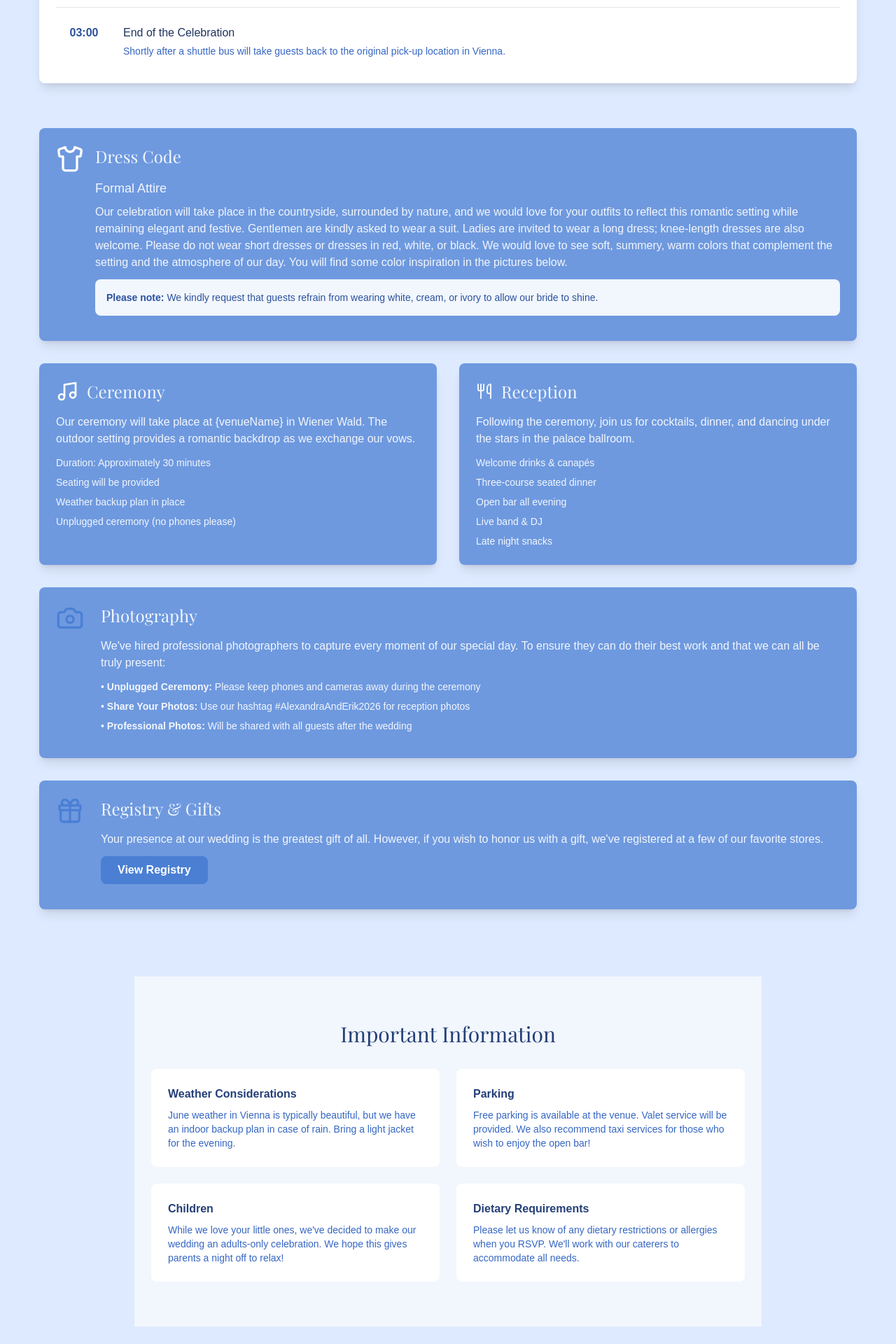
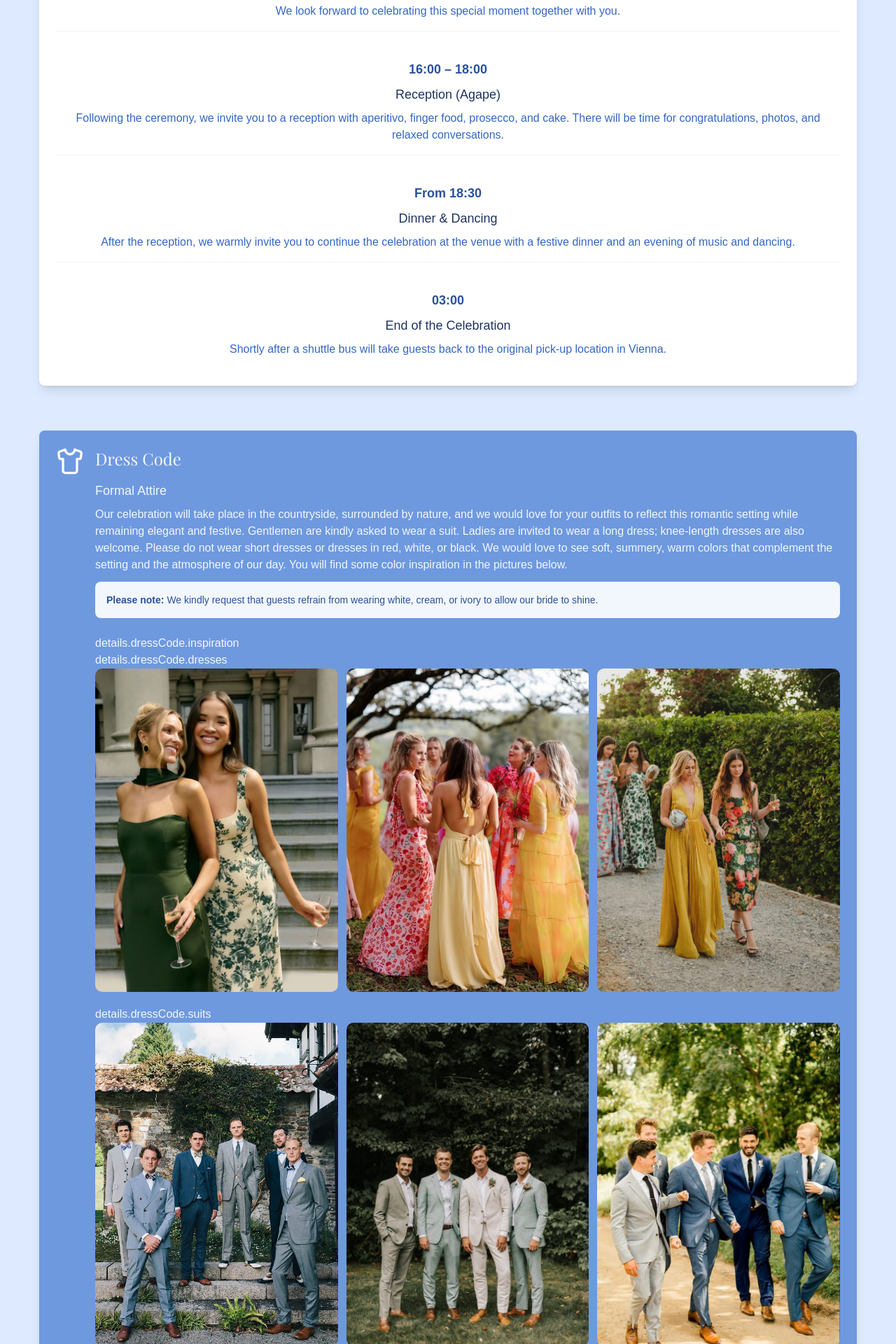
Before and after one commit to eckepecke/erik-alex-wedding, a React (Vite) app: page /details in a window 1280 px wide. Shown: the part 1380-3300 px from the top of the page at 70% size. Built offline with nearby package versions, Linux system fonts and the light colour scheme; a web font is replaced by a local one.

Commit message:
Added basic dresscode gallery

```diff
--- a/src/components/details/DressCode.css
+++ b/src/components/details/DressCode.css
@@ -32,3 +32,34 @@
   @apply w-10 h-10;
   @apply flex-shrink-0;
 }
+
+.dresscode-gallery {
+  margin-top: 1.5rem;
+  width: 100%;
+}
+
+.dresscode-gallery-group {
+  width: 100%;
+  margin-bottom: 1.25rem;
+}
+
+.dresscode-gallery-grid {
+  width: 100%;
+  display: grid;
+  grid-template-columns: repeat(auto-fit, minmax(140px, 1fr));
+  gap: 0.75rem;
+}
+
+.dresscode-gallery-grid img {
+  width: 100%;
+  height: 100%;
+  aspect-ratio: 3 / 4;
+  object-fit: cover;
+  border-radius: 10px;
+  transition: transform 0.2s ease, box-shadow 0.2s ease;
+}
+
+.dresscode-gallery-grid img:hover {
+  transform: scale(1.03);
+  box-shadow: 0 6px 16px rgba(0, 0, 0, 0.12);
+}
--- a/src/components/details/DressCode.jsx
+++ b/src/components/details/DressCode.jsx
@@ -5,6 +5,19 @@ import { useTranslation } from '../../hooks/useTranslations';
 import './DressCode.css';
 import './commons.css';
 
+const dressImages = [
+  '/assets/dress-1.jpeg',
+  '/assets/dress-2.jpeg',
+  '/assets/dress-3.jpeg',
+];
+
+const suitImages = [
+  '/assets/suit-1.jpeg',
+  '/assets/suit-2.jpeg',
+  '/assets/suit-3.jpeg',
+//   '/assets/suit-4.jpeg',
+//   '/assets/suit-5.jpeg',
+];
 
 export const DressCode = () => {
   const { t } = useTranslation();
@@ -15,16 +28,54 @@ export const DressCode = () => {
         <div className="dresscode-icon detail-item-icon">
           <Shirt />
         </div>
+
         <div className="detail-item-text">
-          <h3 className="detail-item-title">{t('details.dressCode.title')}</h3>
-          <p className="detail-item-subtitle">{t('details.dressCode.attire')}</p>
+          <h3 className="detail-item-title">
+            {t('details.dressCode.title')}
+          </h3>
+
+          <p className="detail-item-subtitle">
+            {t('details.dressCode.attire')}
+          </p>
+
           <p className="detail-item-paragraph">
             {t('details.dressCode.description')}
           </p>
+
           <div className="dresscode-note">
             <p>
-              <strong>{t('details.dressCode.noteStrong')}</strong> {t('details.dressCode.noteText')}
+              <strong>{t('details.dressCode.noteStrong')}</strong>{' '}
+              {t('details.dressCode.noteText')}
             </p>
+          </div>
+
+          {/* Inspiration gallery */}
+          <div className="dresscode-gallery">
+            <h4 className="dresscode-gallery-title">
+              {t('details.dressCode.inspiration')}
+            </h4>
+
+            <div className="dresscode-gallery-group">
+              <span className="dresscode-gallery-label">
+                {t('details.dressCode.dresses')}
+              </span>
+              <div className="dresscode-gallery-grid">
+                {dressImages.map((src) => (
+                  <img key={src} src={src} alt="Dress inspiration" />
+                ))}
+              </div>
+            </div>
+
+            <div className="dresscode-gallery-group">
+              <span className="dresscode-gallery-label">
+                {t('details.dressCode.suits')}
+              </span>
+              <div className="dresscode-gallery-grid">
+                {suitImages.map((src) => (
+                  <img key={src} src={src} alt="Suit inspiration" />
+                ))}
+              </div>
+            </div>
           </div>
         </div>
       </div>
--- a/src/components/details/InfoCards.css
+++ b/src/components/details/InfoCards.css
@@ -1,52 +1,46 @@
-/* InfoCards.css */
+/* InfoCards.css - Updated schedule section */
 
-/* Grid wrapper */
+/* Grid wrapper remains the same */
 .info-cards-grid {
   @apply grid gap-8 mb-16;
-  grid-template-columns: repeat(1, minmax(0, 1fr)); /* default 1 column for small screens */
+  grid-template-columns: repeat(1, minmax(0, 1fr));
 }
 
-@media (min-width: 768px) { /* md: */
+@media (min-width: 768px) {
   .info-cards-grid {
     grid-template-columns: repeat(2, minmax(0, 1fr));
     grid-auto-rows: auto;
   }
 
-  /* Make the schedule card span both columns */
   .info-card-schedule-wrapper {
     grid-column: span 2;
   }
 }
 
-/* Card wrapper - all cards share the same text-center style */
+/* Card styles remain the same */
 .info-card {
   @apply text-center;
-  background-color: white;
 }
 
-/* Icon inside card */
 .info-card-icon {
   @apply w-12 h-12 mx-auto mb-4;
-  color: var(--color-primary-800); /* rose-400 equivalent */
+  color: var(--color-primary-800);
 }
 
-/* Card title */
 .info-card-title {
   @apply text-xl font-semibold mb-2;
-  color: var(--color-primary-800); /* dark text */
+  color: var(--color-primary-800);
 }
 
-/* Card main text */
 .info-card-text {
-  color: var(--color-primary-800); /* gray-600 */
+  color: var(--color-primary-800);
   font-weight: 500;
   margin: 0;
 }
 
-/* Card secondary text */
 .info-card-text-sm {
   @apply text-sm mt-2;
-  color: var(--color-primary-800); /* rose for links */
+  color: var(--color-primary-800);
 }
 
 .info-card-link {
@@ -55,44 +49,38 @@
 }
 
 .info-card-link:hover {
-  color: var(--color-primary-400); /* hover rose */
+  color: var(--color-primary-400);
 }
 
-/* Schedule list inside card - NEW MENU STYLE */
+/* Updated schedule list for time on top */
 .schedule-list {
-  @apply space-y-3 mt-4;
+  @apply space-y-6 mt-6; /* Increased spacing between items */
 }
 
 .schedule-item {
-  @apply flex gap-4 py-3 border-b;
+  @apply py-4 px-6 border-b border-gray-100; /* Added horizontal padding */
 }
 
 .schedule-item:last-child {
   @apply border-b-0;
 }
 
+/* Time now on top, centered */
 .schedule-time {
-  @apply font-semibold;
-  width: 80px;
-  min-width: 80px;
-  max-width: 80px;
+  @apply font-semibold text-lg mb-2 text-center;
   color: var(--color-primary-700);
-  word-wrap: break-word;
-  overflow-wrap: break-word;
 }
 
 .schedule-content {
-  @apply flex-1;
+  @apply text-center;
 }
 
 .schedule-title {
-  @apply font-medium;
+  @apply font-medium text-lg;
   color: var(--color-primary-900);
-  text-align: left;
 }
 
 .schedule-description {
-  @apply text-sm mt-1;
+  @apply text-base mt-2;
   color: var(--color-primary-600);
-  text-align: left;
 }
--- a/src/components/details/InfoCards.jsx
+++ b/src/components/details/InfoCards.jsx
@@ -6,15 +6,14 @@ import { useTranslation } from '../../hooks/useTranslations';
 import './InfoCards.css';
 import './commons.css';
 
-
 export const InfoCards = () => {
   const { weddingInfo, schedule } = useWeddingInfo();
   const items = schedule?.items ?? [];
-
   const { t } = useTranslation();
 
   return (
     <div className="info-cards-grid">
+      {/* When card */}
       <Card className="info-card" hover>
         <Calendar className="info-card-icon" />
         <h3 className="info-card-title">{t('details.infoCards.when')}</h3>
@@ -23,6 +22,7 @@ export const InfoCards = () => {
         <p className="info-card-text-sm">{t('details.infoCards.ceremonyPrompt')}</p>
       </Card>
 
+      {/* Where card */}
       <Card className="info-card" hover>
         <MapPin className="info-card-icon" />
         <h3 className="info-card-title">{t('details.infoCards.where')}</h3>
@@ -39,23 +39,27 @@ export const InfoCards = () => {
         </a>
       </Card>
 
-  {/* Simple vertical schedule list */}
+      {/* Schedule card with time on top */}
       <div className="info-card-schedule-wrapper">
         <Card className="info-card" hover>
           <Clock className="info-card-icon" />
           <h3 className="info-card-title">{t('details.infoCards.schedule')}</h3>
-      {schedule.date && <p className="info-card-date">{schedule.date}</p>}
+          {schedule.date && <p className="info-card-text mt-2">{schedule.date}</p>}
 
           <div className="schedule-list">
             {items.map((item, idx) => (
               <div key={idx} className="schedule-item">
+                {/* Time now on top */}
                 <div className="schedule-time">
                   {item.time}
                 </div>
+
+                {/* Content below time */}
                 <div className="schedule-content">
                   <div className="schedule-title">
                     {item.title}
                   </div>
+
                   {item.description && (
                     <div className="schedule-description">
                       {item.description}
@@ -68,6 +72,5 @@ export const InfoCards = () => {
         </Card>
       </div>
     </div>
-
   );
 };
```
Lines whose indentation alone changed are shown as unchanged.
